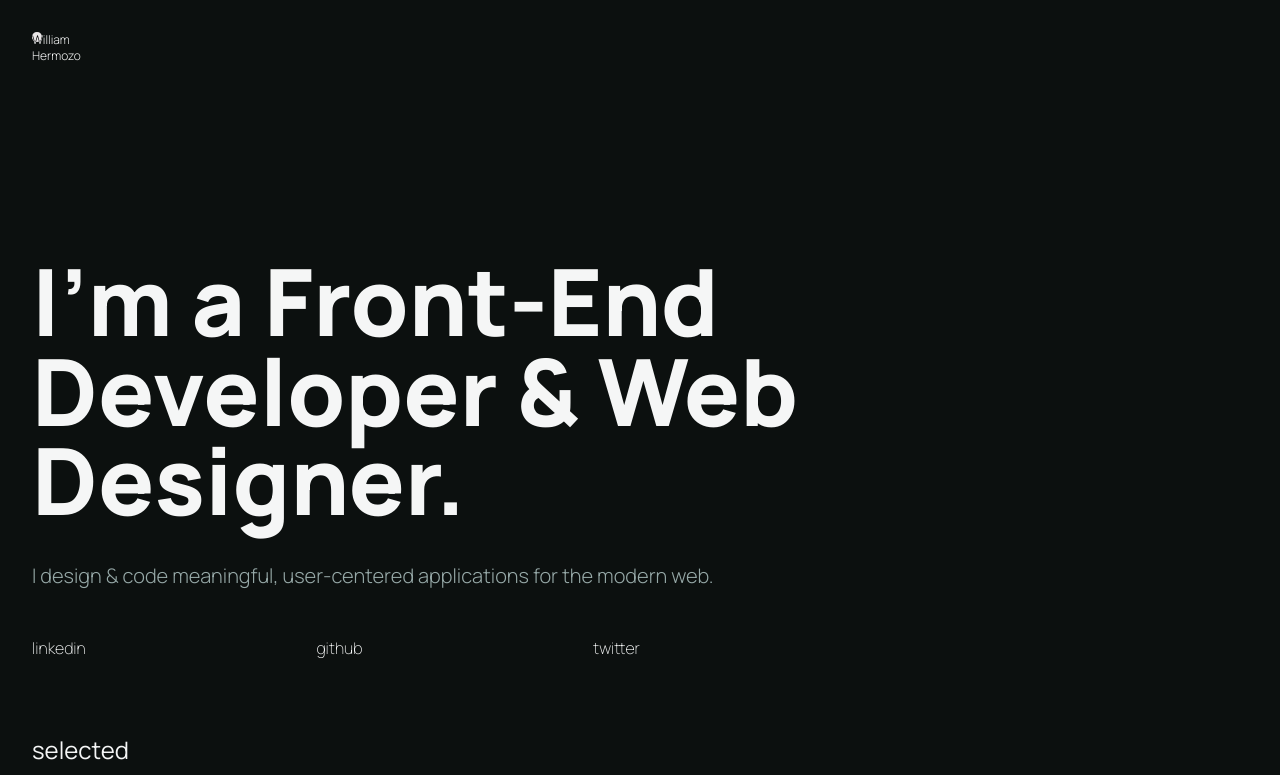
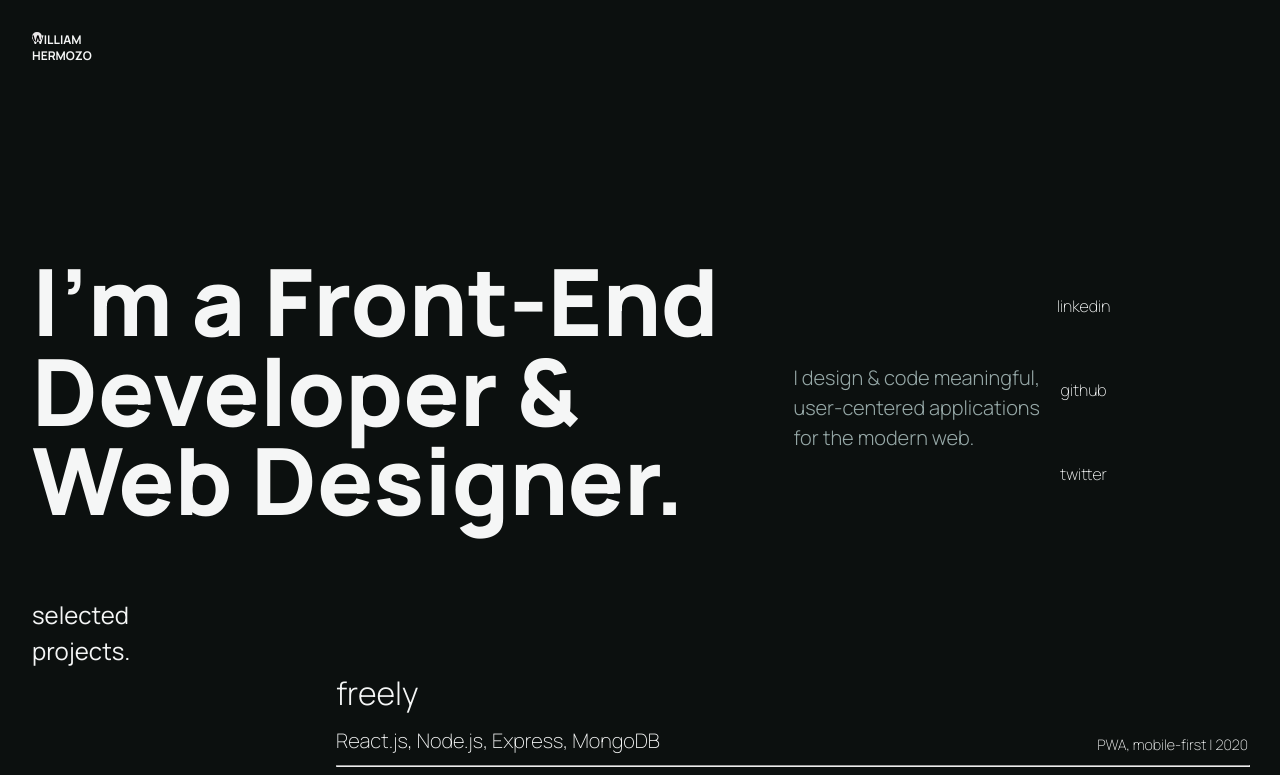
Before and after one commit to williamhzo/williamh.io, a React (Create React App) app: page / in a window 1280 px wide. Shown: the top 775 px of the page. Built offline with nearby package versions, Linux system fonts and the light colour scheme.

Commit message:
minor style tweaks

```diff
--- a/src/styles/App.scss
+++ b/src/styles/App.scss
@@ -22,7 +22,7 @@ a:hover {
 
 // headings
 h1 {
-  font-weight: 300;
+  font-weight: 700;
   font-size: 0.75rem;
   line-height: 1rem;
 }
--- a/src/styles/Header.scss
+++ b/src/styles/Header.scss
@@ -1,12 +1,18 @@
 @import './App';
 
 .header {
+  &__logo {
+    text-transform: uppercase;
+  }
+
   &__wrapper {
-    width: 100%;
+    margin-top: 24vmin;
+    width: 90%;
+    display: flex;
+    align-items: center;
   }
 
   &__title {
-    margin-top: 24vmin;
     padding-right: $app-margin * 2;
   }
 
@@ -15,40 +21,25 @@
   }
 
   &__list {
-    margin-top: $component-margin * 1.25;
     display: flex;
+    flex-direction: column;
     justify-content: space-between;
     align-items: center;
-    width: 50%;
+    height: 192px;
   }
 
   &__links {
     font-weight: 200;
     font-size: 1rem;
-    position: relative;
-    padding: 0;
-    transition: all 0.3s ease-in-out;
-  }
-
-  &__links--shortName{
-
-  }
-
-  &__links--fullName{
-
+    padding: 8px 16px;
   }
 }
 
 @media (max-width: 512px) {
   .header {
     &__title {
-      margin-top: 24vmin;
       hyphens: none;
       word-wrap: none;
     }
-
-    &__list {
-      width: 100%;
-    }
   }
 }
```
